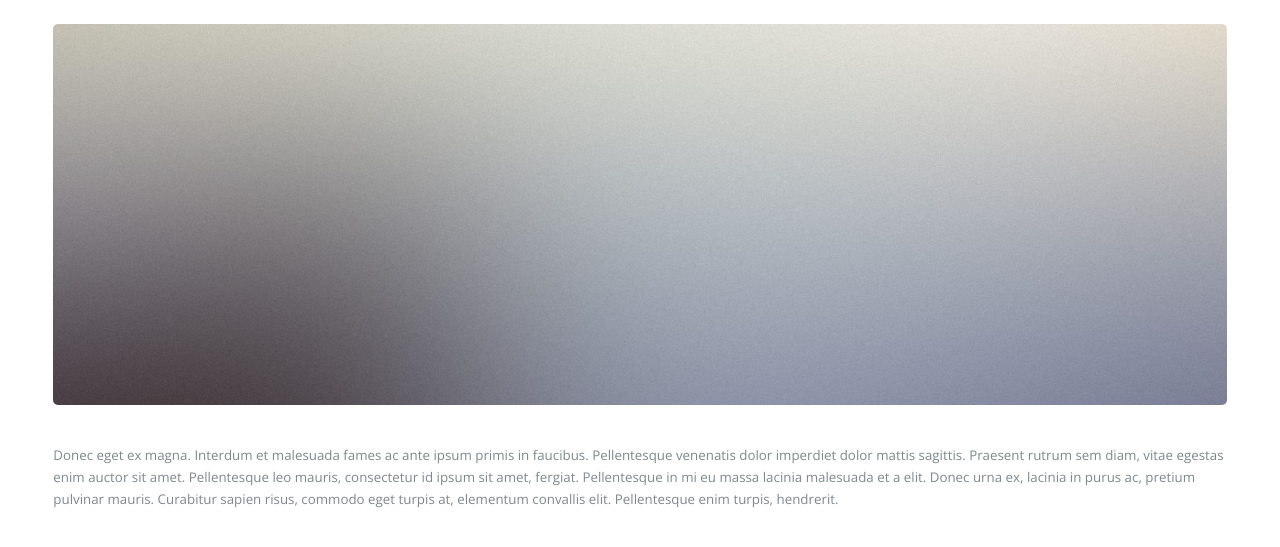
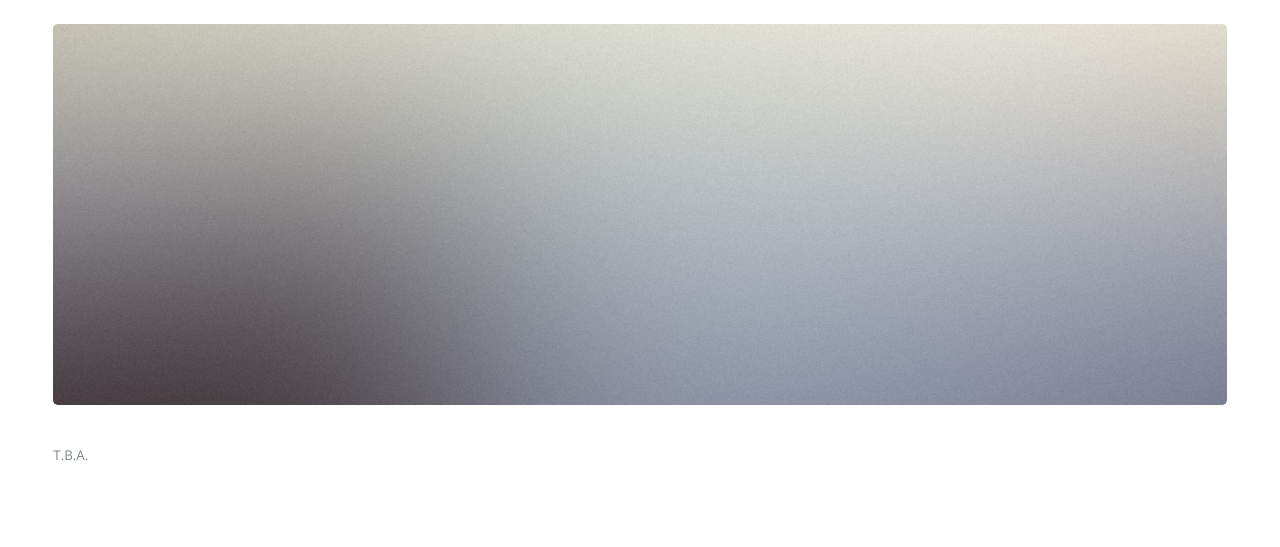
Before and after one commit to IlmenauerSV/IlmenauerSchnellschachTurnier2023, a plain HTML site: page Medien.html in a window 1280 px wide. Shown: the part 249-796 px from the top of the page. Drawn offline with nearby package versions, Linux system fonts and the light colour scheme.

Commit message:
Update Medien.html

```diff
--- a/Medien.html
+++ b/Medien.html
@@ -49,15 +49,7 @@
           <span class="image main"><img src="images/pic11.jpg" alt="" /></span>
 
           <p>
-            Donec eget ex magna. Interdum et malesuada fames ac ante ipsum
-            primis in faucibus. Pellentesque venenatis dolor imperdiet dolor
-            mattis sagittis. Praesent rutrum sem diam, vitae egestas enim
-            auctor sit amet. Pellentesque leo mauris, consectetur id ipsum sit
-            amet, fergiat. Pellentesque in mi eu massa lacinia malesuada et a
-            elit. Donec urna ex, lacinia in purus ac, pretium pulvinar mauris.
-            Curabitur sapien risus, commodo eget turpis at, elementum
-            convallis elit. Pellentesque enim turpis, hendrerit.
-          </p>
+          T.B.A.
 
         </section>
       </div>
```
